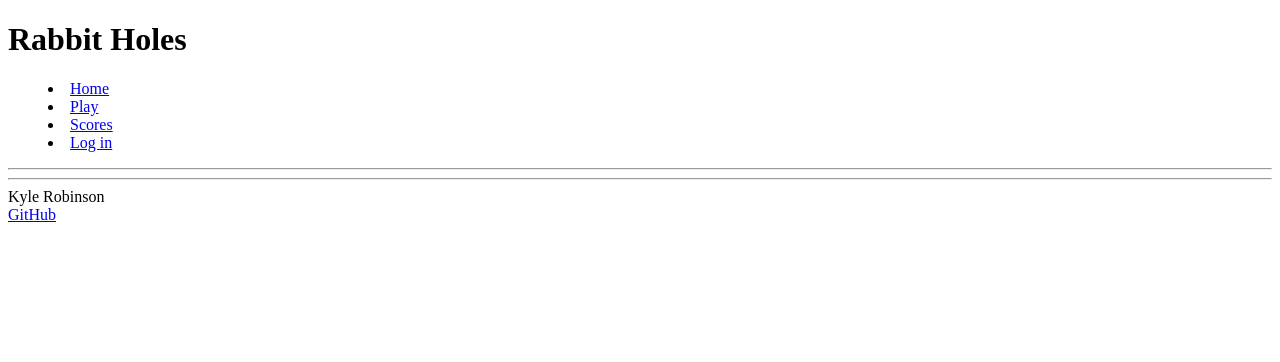
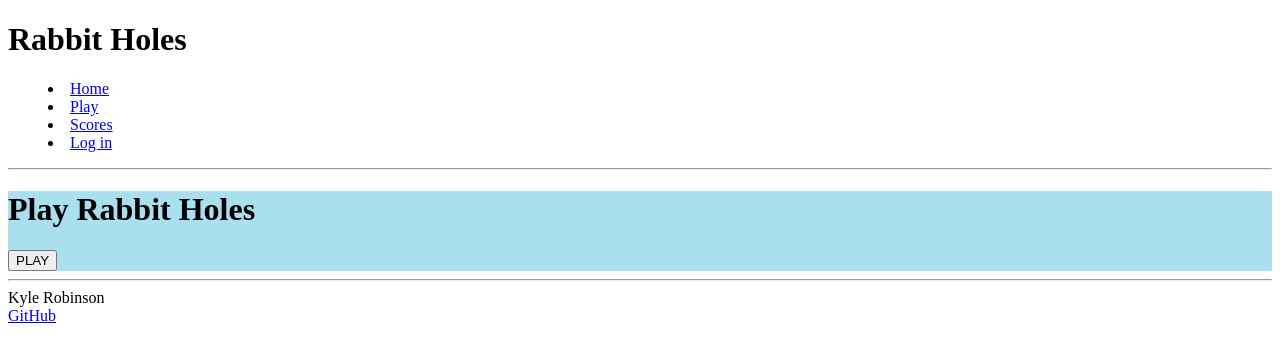
Before and after one commit to robinkyl002/startup, a plain HTML site: page startup-html/index.html in a window 1280 px wide. Drawn offline with Linux system fonts and the light colour scheme.

Commit message:
index: added header, button to start playing, background color

```diff
--- a/startup-html/index.html
+++ b/startup-html/index.html
@@ -23,7 +23,10 @@
         </header>
 
         <main>
-
+            <div width="1500" height="800" style="background-color: #AADFEF">
+                <h1>Play Rabbit Holes</h1>
+                <button type="button" onclick="window.location.href='play.html'">PLAY</button>
+            </div>
         </main>
 
         <footer>
```
